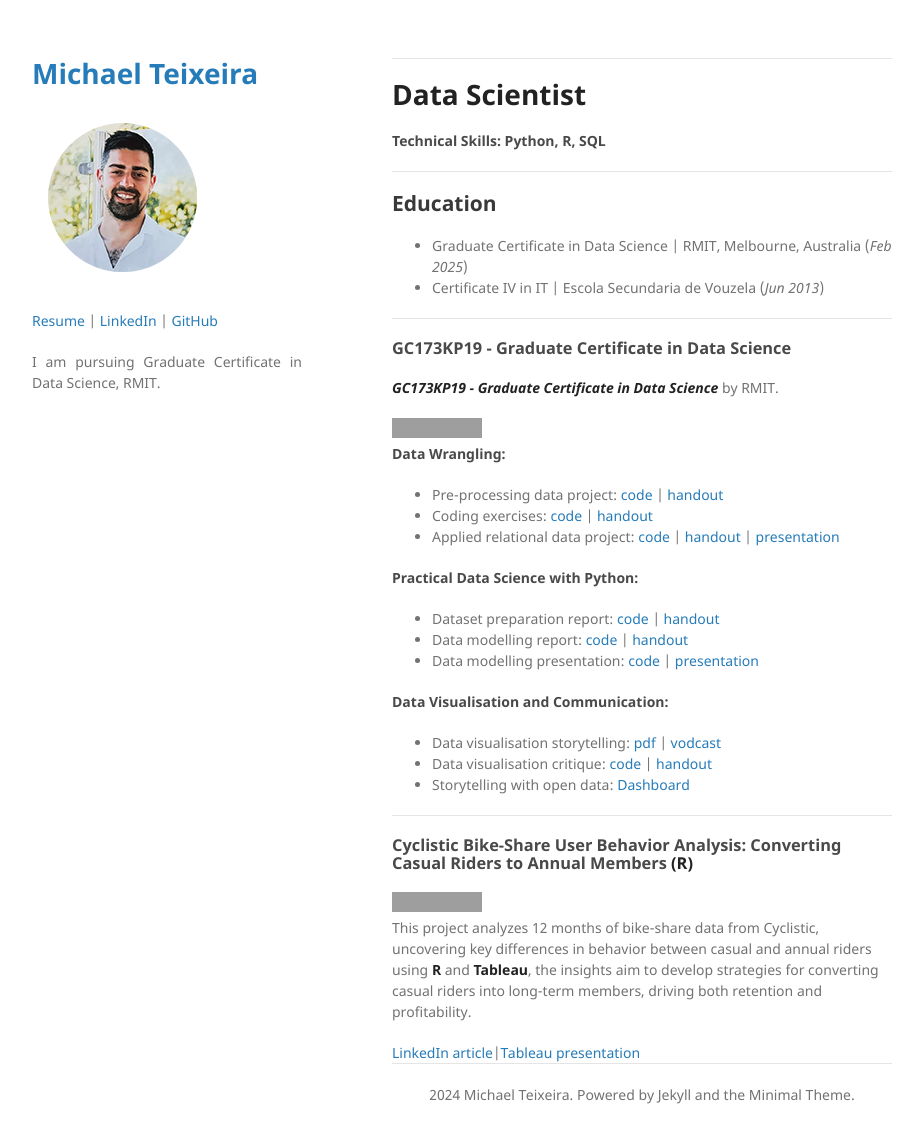
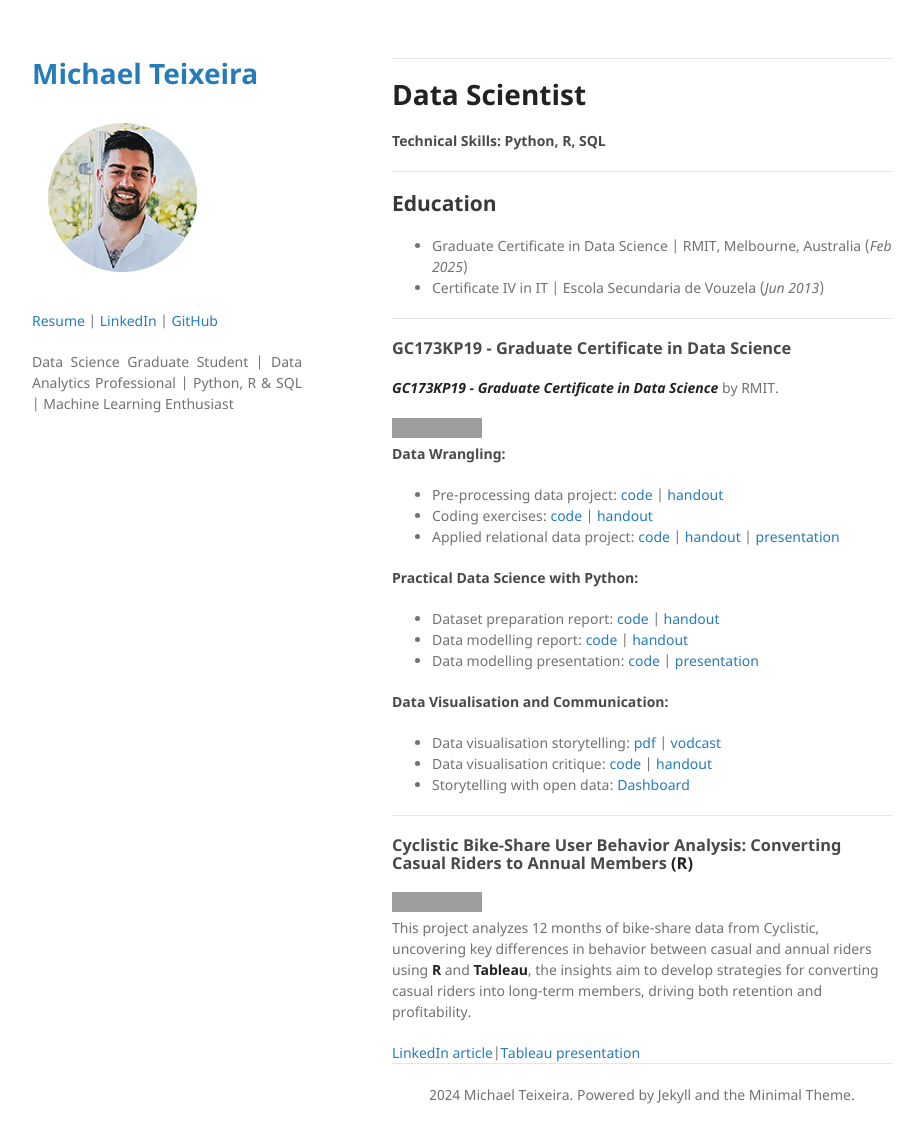
Before and after one commit to Tex30/Portfolio, a Jekyll site: the page built from index.html, in a window 1280 px wide and 1155 px high. Shown: the top 1143 px of the window, without its empty margins (178-1101 px from the left). Built offline with Jekyll 4.4.1, drawn with Linux system fonts in a browser that asks for light colours; grey boxes are pictures that could not be loaded.

Commit message:
description

```diff
--- a/_config.yml
+++ b/_config.yml
@@ -10,7 +10,7 @@ description:
   </p>
 
   <p align="justify">
-  I am pursuing Graduate Certificate in Data Science, RMIT.
+  Data Science Graduate Student | Data Analytics Professional | Python, R & SQL | Machine Learning Enthusiast
     </p>
 
 theme: jekyll-theme-minimal
```
